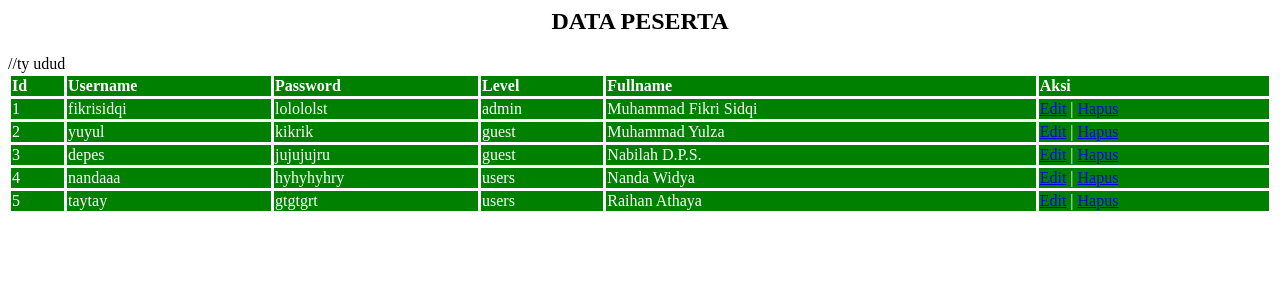
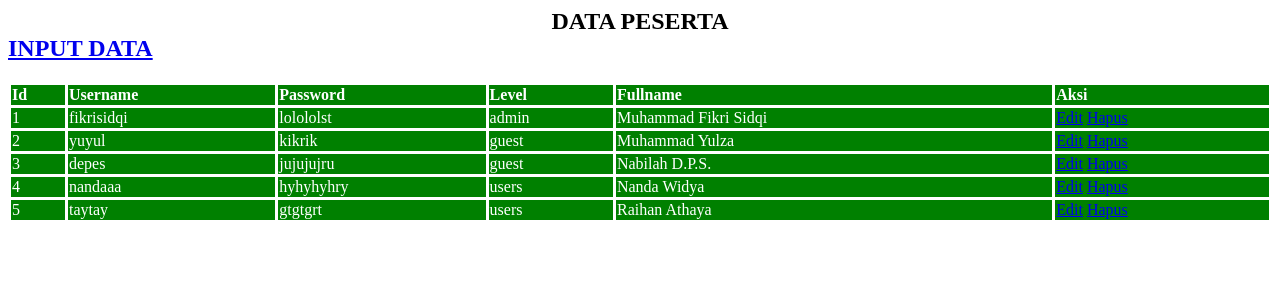
Before and after one commit to fikrisidqis55/inputdata-php, a PHP site: page / in a window 1280 px wide. Shown: the top 300 px of the page. Run offline with PHP 8.4, Linux system fonts and the light colour scheme; data comes from the database, SQL or seed files in the repository.

Commit message:
delete and edit

```diff
--- a/index.php
+++ b/index.php
@@ -6,7 +6,9 @@
 <body>
 
   <div class="container">
-    <h2><center>DATA PESERTA</center></h2>
+    <h2><center>DATA PESERTA</center>
+      <a href="input.php">INPUT DATA</a>
+    </h2>
     <table class="tabel" align="center">
   <tr>
     <th>Id</th>
@@ -25,6 +27,7 @@
   $peserta=mysqli_query($conn,$sql_tampil);
 
 
+
   while($baris_data=mysqli_fetch_array($peserta,MYSQLI_ASSOC)){
     ?>
     <tr>
@@ -34,11 +37,11 @@
       <td><?php echo $baris_data['LEVEL']; ?></td>
       <td><?php echo $baris_data['FULLNAME']; ?></td>
       <td>
-      <a href="edit.php?id=<?php echo $baris_data['ID']; ?>">Edit</a> |
+
+      <a href="edit.php?id=<?php echo $baris_data['ID']; ?>">Edit</a>
       <a href="delete.php?id=<?php echo $baris_data['ID']; ?>">Hapus</a>
       </td>
     </tr>
 <?php } ?>
-//ty udud
 </body>
 </html>
```
